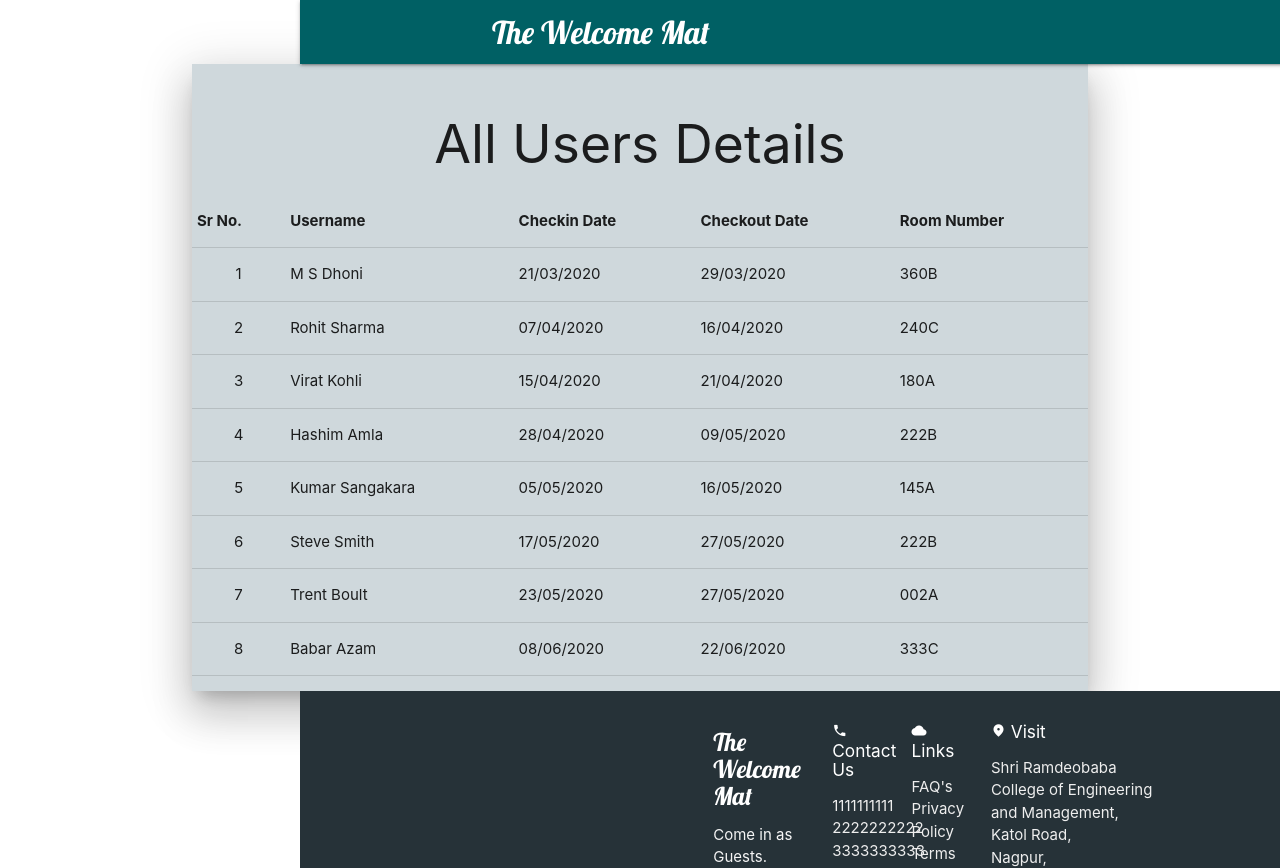
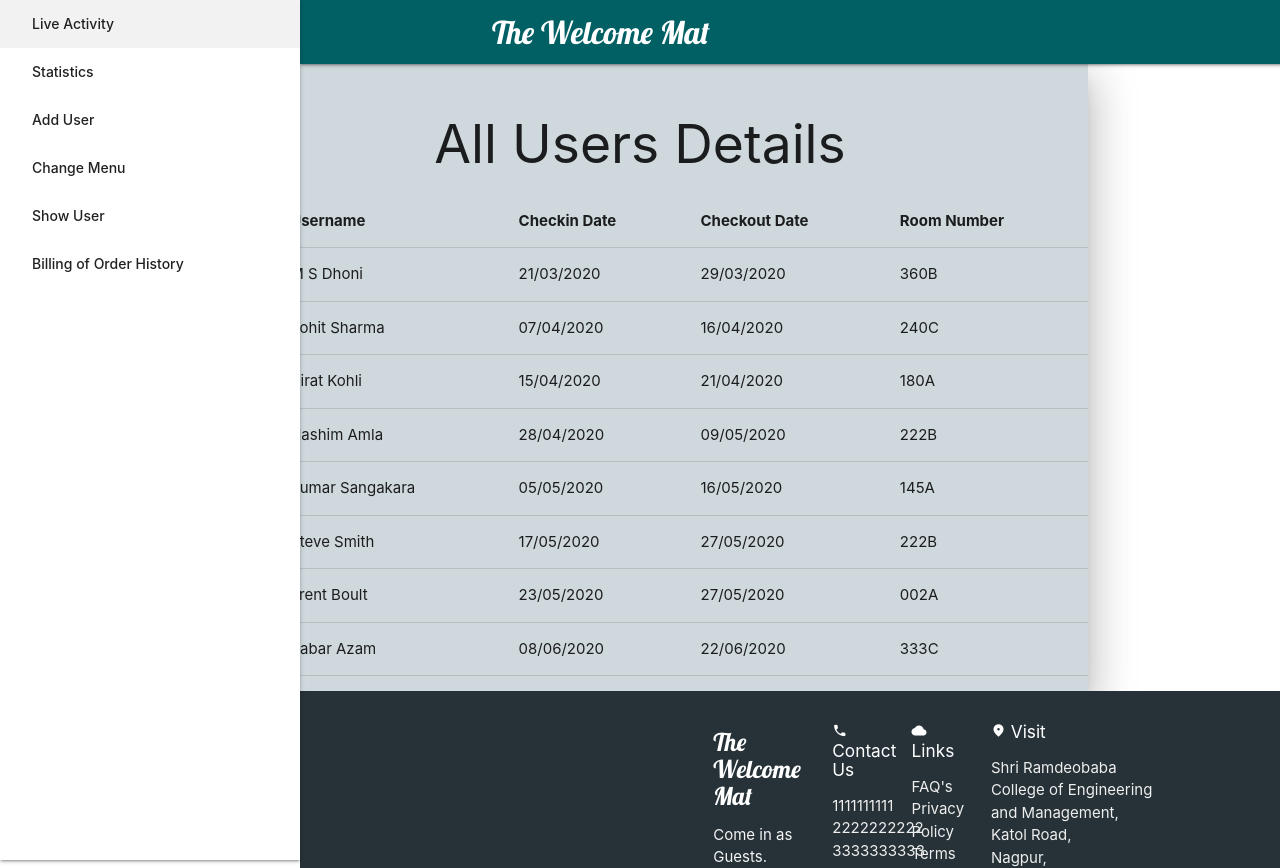
Before and after one commit to paritoshdandekar/the-welcome-mat, a React (Create React App) app: page /users in a window 1280 px wide. Shown: the top 868 px of the page. Built offline with nearby package versions, Linux system fonts and the light colour scheme.

Commit message:
Update AdminApp.js

```diff
--- a/src/AdminApp.js
+++ b/src/AdminApp.js
@@ -3,21 +3,20 @@ import Adminpanel from "./components/AdminComponents/Adminpanel";
 import Adduser from "./components/AdminComponents/Adduser";
 import Users from "./components/AdminComponents/Users";
 import Footer from "./components/Footer";
+import Sidenav from "./components/AdminComponents/Sidenav";
 import "./AdminApp.css";
 import NavbarAdmin from "./components/AdminComponents/NavbarAdmin";
+import M from "materialize-css";
 
 
 function AdminApp() {
   return (
     <Router>
       <div className="App">
-          <div>
         <header className="App-header">
-              <NavbarAdmin/>
+          <NavbarAdmin />
+          <Sidenav/>
         </header>
-          </div>
-
-          <div>
 
         <Switch>
           <Route exact path="/" component={Adminpanel} />
@@ -25,15 +24,9 @@ function AdminApp() {
           <Route exact path="/users" component={Users} />
         </Switch>
 
-
-
         <footer className="App-footer">
           <Footer />
         </footer>
-          </div>
-
-          <div>
-          </div>
       </div>
     </Router>
   );
```
Lines whose indentation alone changed are shown as unchanged.
